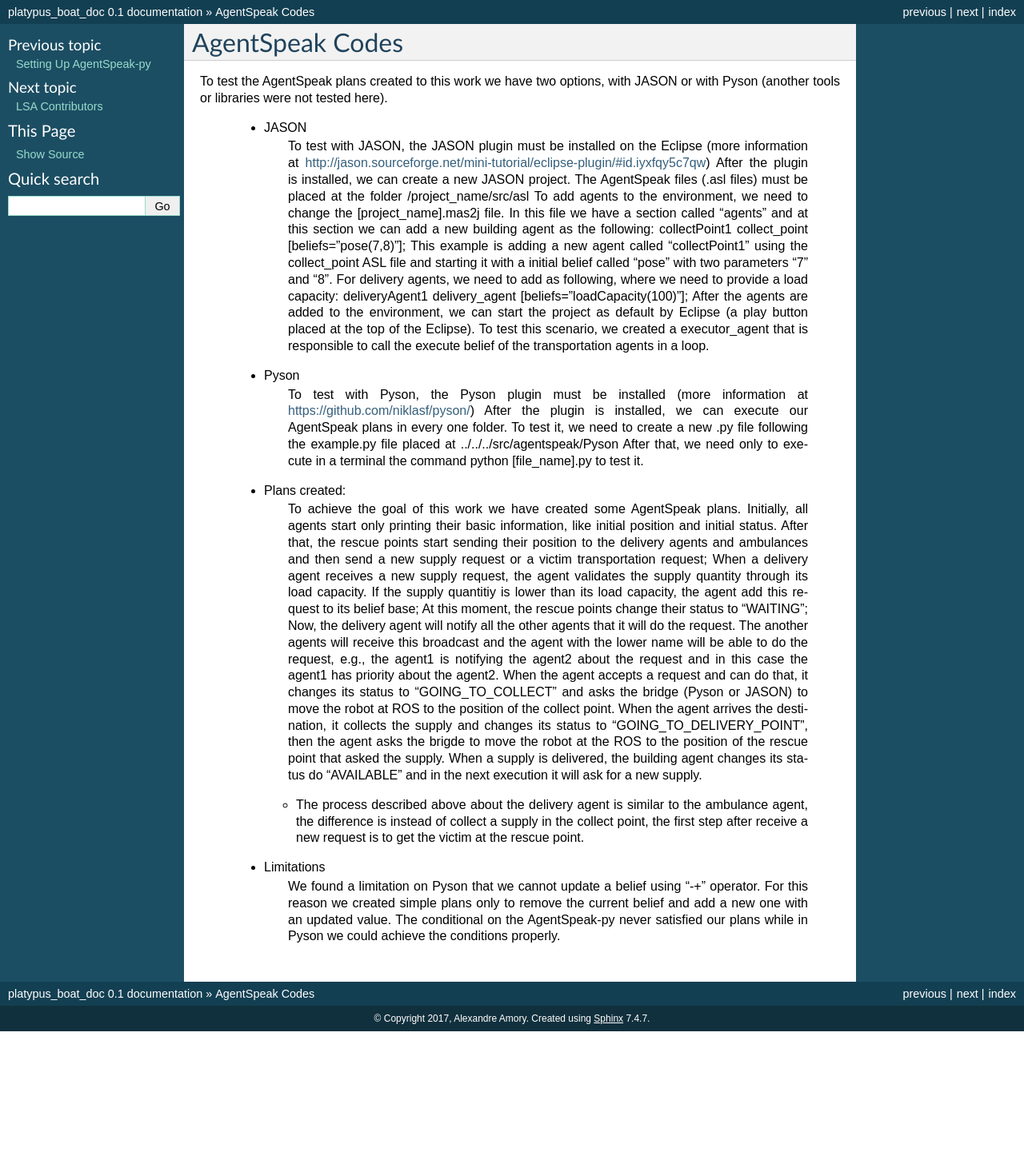
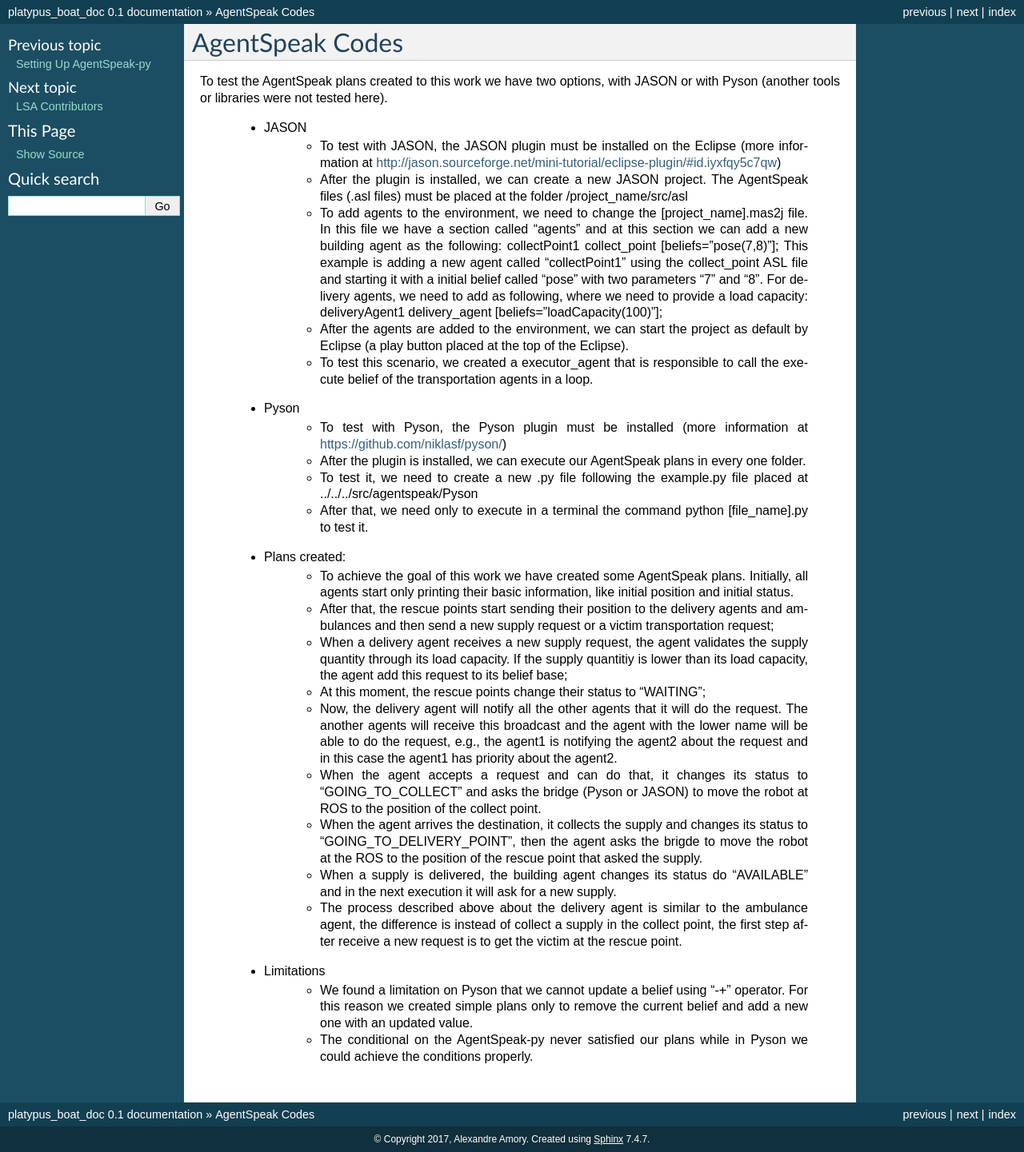
Before and after one commit to disaster-robotics-proalertas/pucrs_campus_gazebo, a Sphinx documentation site: the page built from docs/source/agentspeak/index.rst, in a window 1280 px wide. Shown: the whole page at 80% size. Built offline with Sphinx 7.4.7, drawn with Linux system fonts in a browser that asks for light colours; pages that are not in the unit, such as notebooks, are missing from menus; before the commit the page ends 1290 px from its top, so only the background shows below that.

```diff
--- a/docs/source/agentspeak/index.rst
+++ b/docs/source/agentspeak/index.rst
@@ -5,29 +5,29 @@ AgentSpeak Codes
 To test the AgentSpeak plans created to this work we have two options, with JASON or with Pyson (another tools or libraries were not tested here).
 
  - JASON
-	To test with JASON, the JASON plugin must be installed on the Eclipse (more information at http://jason.sourceforge.net/mini-tutorial/eclipse-plugin/#id.iyxfqy5c7qw)
-	After the plugin is installed, we can create a new JASON project. The AgentSpeak files (.asl files) must be placed at the folder /project_name/src/asl
-	To add agents to the environment, we need to change the [project_name].mas2j file. In this file we have a section called "agents" and at this section we can add a new building agent as the following: collectPoint1 collect_point [beliefs="pose(7,8)"]; This example is adding a new agent called "collectPoint1" using the collect_point ASL file and starting it with a initial belief called "pose" with two parameters "7" and "8". For delivery agents, we need to add as following, where we need to provide a load capacity: deliveryAgent1 delivery_agent [beliefs="loadCapacity(100)"];
-	After the agents are added to the environment, we can start the project as default by Eclipse (a play button placed at the top of the Eclipse).
-	To test this scenario, we created a executor_agent that is responsible to call the execute belief of the transportation agents in a loop.
+	- To test with JASON, the JASON plugin must be installed on the Eclipse (more information at http://jason.sourceforge.net/mini-tutorial/eclipse-plugin/#id.iyxfqy5c7qw)
+	- After the plugin is installed, we can create a new JASON project. The AgentSpeak files (.asl files) must be placed at the folder /project_name/src/asl
+	- To add agents to the environment, we need to change the [project_name].mas2j file. In this file we have a section called "agents" and at this section we can add a new building agent as the following: collectPoint1 collect_point [beliefs="pose(7,8)"]; This example is adding a new agent called "collectPoint1" using the collect_point ASL file and starting it with a initial belief called "pose" with two parameters "7" and "8". For delivery agents, we need to add as following, where we need to provide a load capacity: deliveryAgent1 delivery_agent [beliefs="loadCapacity(100)"];
+	- After the agents are added to the environment, we can start the project as default by Eclipse (a play button placed at the top of the Eclipse).
+	- To test this scenario, we created a executor_agent that is responsible to call the execute belief of the transportation agents in a loop.
 
  - Pyson
-	To test with Pyson, the Pyson plugin must be installed (more information at https://github.com/niklasf/pyson/)
-	After the plugin is installed, we can execute our AgentSpeak plans in every one folder.
-	To test it, we need to create a new .py file following the example.py file placed at ../../../src/agentspeak/Pyson
-	After that, we need only to execute in a terminal the command python [file_name].py to test it.
+	- To test with Pyson, the Pyson plugin must be installed (more information at https://github.com/niklasf/pyson/)
+	- After the plugin is installed, we can execute our AgentSpeak plans in every one folder.
+	- To test it, we need to create a new .py file following the example.py file placed at ../../../src/agentspeak/Pyson
+	- After that, we need only to execute in a terminal the command python [file_name].py to test it.
 
  - Plans created:
-	To achieve the goal of this work we have created some AgentSpeak plans. Initially, all agents start only printing their basic information, like initial position and initial status.
-	After that, the rescue points start sending their position to the delivery agents and ambulances and then send a new supply request or a victim transportation request;
-	When a delivery agent receives a new supply request, the agent validates the supply quantity through its load capacity. If the supply quantitiy is lower than its load capacity, the agent add this request to its belief base;
-	At this moment, the rescue points change their status to "WAITING";
-	Now, the delivery agent will notify all the other agents that it will do the request. The another agents will receive this broadcast and the agent with the lower name will be able to do the request, e.g., the agent1 is notifying the agent2 about the request and in this case the agent1 has priority about the agent2.
-	When the agent accepts a request and can do that, it changes its status to "GOING_TO_COLLECT" and asks the bridge (Pyson or JASON) to move the robot at ROS to the position of the collect point.
-	When the agent arrives the destination, it collects the supply and changes its status to "GOING_TO_DELIVERY_POINT", then the agent asks the brigde to move the robot at the ROS to the position of the rescue point that asked the supply.
-	When a supply is delivered, the building agent changes its status do "AVAILABLE" and in the next execution it will ask for a new supply.
-   - The process described above about the delivery agent is similar to the ambulance agent, the difference is instead of collect a supply in the collect point, the first step after receive a new request is to get the victim at the rescue point.
+	- To achieve the goal of this work we have created some AgentSpeak plans. Initially, all agents start only printing their basic information, like initial position and initial status.
+	- After that, the rescue points start sending their position to the delivery agents and ambulances and then send a new supply request or a victim transportation request;
+	- When a delivery agent receives a new supply request, the agent validates the supply quantity through its load capacity. If the supply quantitiy is lower than its load capacity, the agent add this request to its belief base;
+	- At this moment, the rescue points change their status to "WAITING";
+	- Now, the delivery agent will notify all the other agents that it will do the request. The another agents will receive this broadcast and the agent with the lower name will be able to do the request, e.g., the agent1 is notifying the agent2 about the request and in this case the agent1 has priority about the agent2.
+	- When the agent accepts a request and can do that, it changes its status to "GOING_TO_COLLECT" and asks the bridge (Pyson or JASON) to move the robot at ROS to the position of the collect point.
+	- When the agent arrives the destination, it collects the supply and changes its status to "GOING_TO_DELIVERY_POINT", then the agent asks the brigde to move the robot at the ROS to the position of the rescue point that asked the supply.
+	- When a supply is delivered, the building agent changes its status do "AVAILABLE" and in the next execution it will ask for a new supply.
+	- The process described above about the delivery agent is similar to the ambulance agent, the difference is instead of collect a supply in the collect point, the first step after receive a new request is to get the victim at the rescue point.
 
  - Limitations
-	We found a limitation on Pyson that we cannot update a belief using "-+" operator. For this reason we created simple plans only to remove the current belief and add a new one with an updated value.
-	The conditional on the AgentSpeak-py never satisfied our plans while in Pyson we could achieve the conditions properly.
+	- We found a limitation on Pyson that we cannot update a belief using "-+" operator. For this reason we created simple plans only to remove the current belief and add a new one with an updated value.
+	- The conditional on the AgentSpeak-py never satisfied our plans while in Pyson we could achieve the conditions properly.
```
